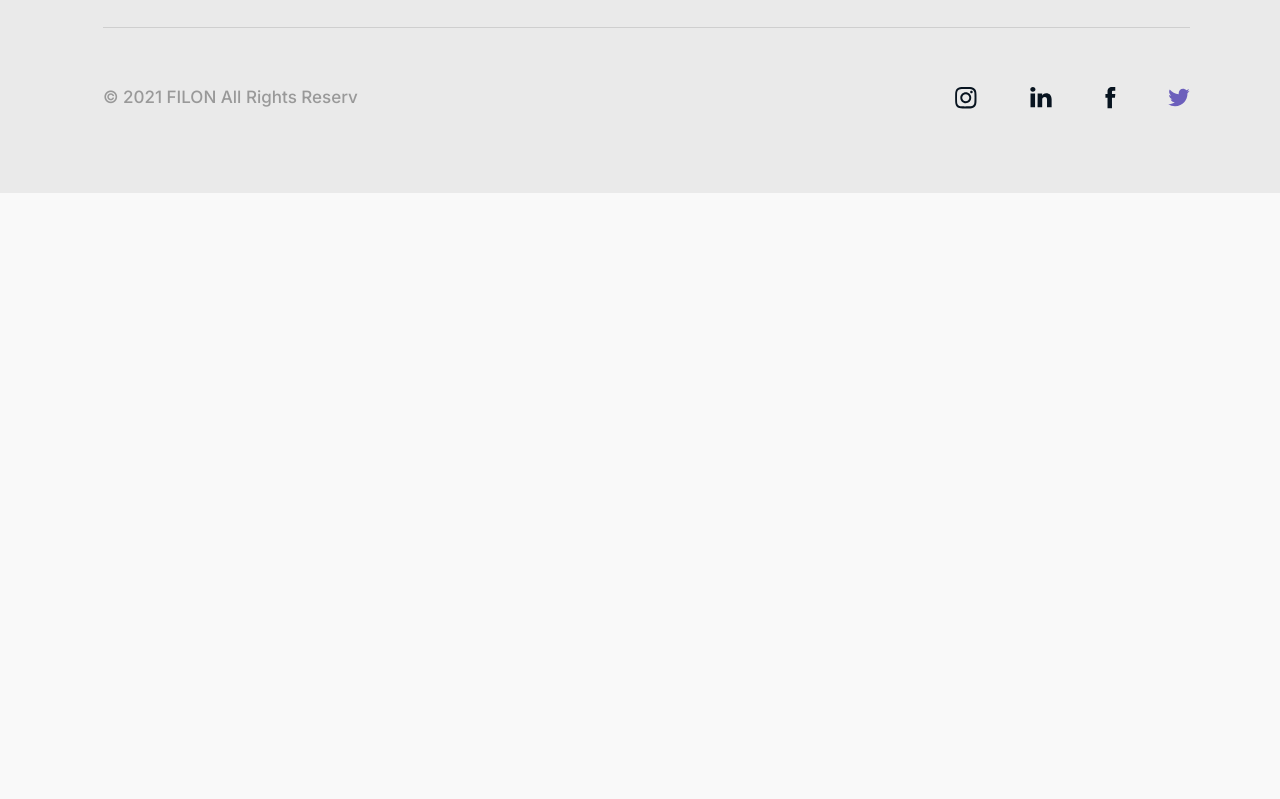
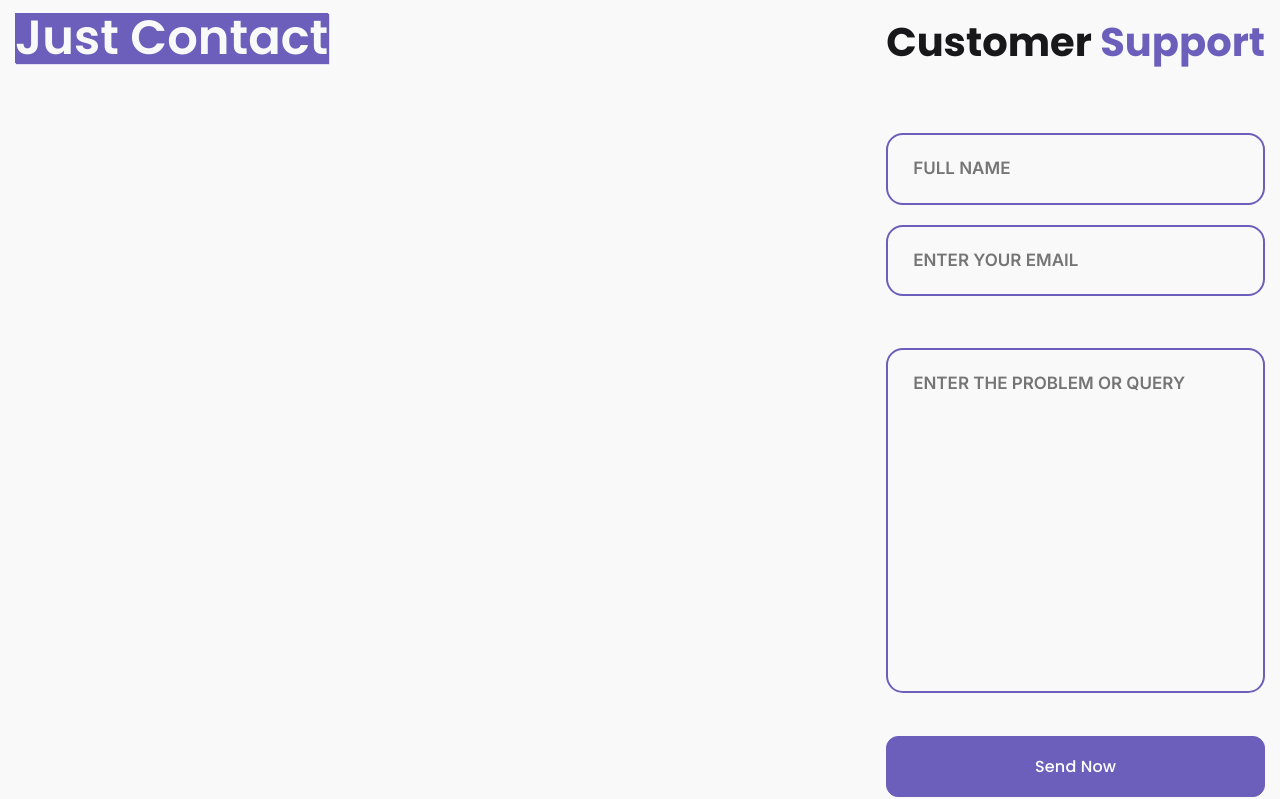
Before and after one commit to rexx0n/eatly, a Vue app: page /contact in a window 1280 px wide. Shown: the part 326-1125 px from the top of the page. Before the commit the page ends 800 px from the top, so only its background shows below. Built offline with nearby package versions, Linux system fonts and the light colour scheme.

Commit message:
small changes

```diff
--- a/src/pages/ContactPage.vue
+++ b/src/pages/ContactPage.vue
@@ -6,6 +6,18 @@
             <h1>Just Contact</h1>
           </div>
           <div class="contact__support">
+              <h1>
+                  Customer
+                  <span>
+                    Support
+                  </span>
+              </h1>
+              <form action="">
+                  <input type="text" placeholder="full name">
+                  <input type="text" placeholder="enter your email">
+                  <textarea placeholder="enter the problem or query"></textarea>
+                  <EButton>Send Now</EButton>
+              </form>
 
           </div>
       </div>
@@ -17,10 +29,64 @@
 
 import EHeader from "../components/UI/EHeader.vue";
 import EFooter from "../components/UI/EFooter.vue";
+import EButton from "../components/UI/EButton.vue";
 </script>
 
 <style lang="scss">
 .contact {
+  display: flex;
+  justify-content: space-between;
+  margin-top:204px;
+  margin-bottom: 136px;
+  &__support {
+    display: flex;
+    max-width: 500px;
+    flex-direction: column;
+    form {
+      margin-top: 62px;
+      display: flex;
+      max-width: 500px;
+      flex-direction: column;
+      button {
+        margin-top: 43px;
+      }
+      input {
+        margin-bottom: 20px;
+        color: #B6B6B6;
+        font-family: 'Inter',sans-serif;
+        font-size: 17px;
+        font-weight: 600;
+        line-height: 25.338px; /* 150% */
+        text-transform: uppercase;
+        border-radius: 16.892px;
+        border: 2px solid #6C5FBC;
+        background: #F9F9F9;
+        padding: 21px 8px 21px 25px;
+      }
+      textarea {
+        margin-top: 32px;
+        color: #B6B6B6;
+        font-family: 'Inter',sans-serif;
+        font-size: 17px;
+        font-weight: 600;
+        line-height: 25.338px; /* 150% */
+        text-transform: uppercase;
+        border-radius: 16.892px;
+        border: 2px solid #6C5FBC;
+        background: #F9F9F9;
+        padding: 21px 8px 21px 25px;
+        max-width: 499px;
+        resize: none;
+        max-height: 345px;
+        height: 345px;
+        width: 100%;
+      }
+    }
+    h1 {
+      font-size: 40px;
+    }
+
+  }
   &__just {
     h1 {
       color: #F9F9F9;
@@ -28,6 +94,7 @@ import EFooter from "../components/UI/EFooter.vue";
       font-weight: 600;
       line-height: 105%; /* 50.4px */
       box-shadow: 1px 1px 1px #6C5FBC;
+      background: #6C5FBC;
     }
 
   }
```
